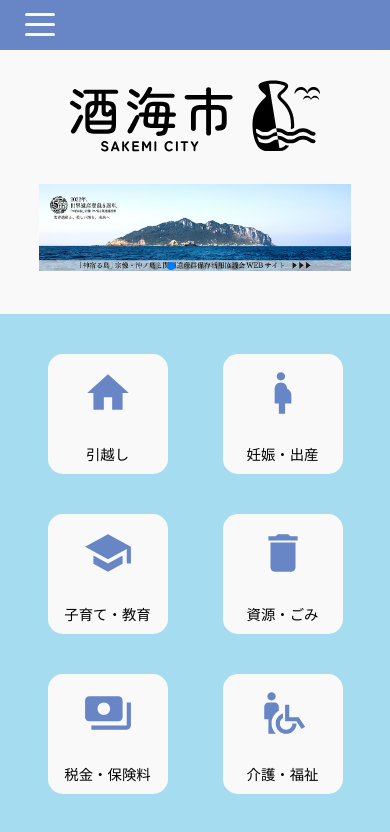
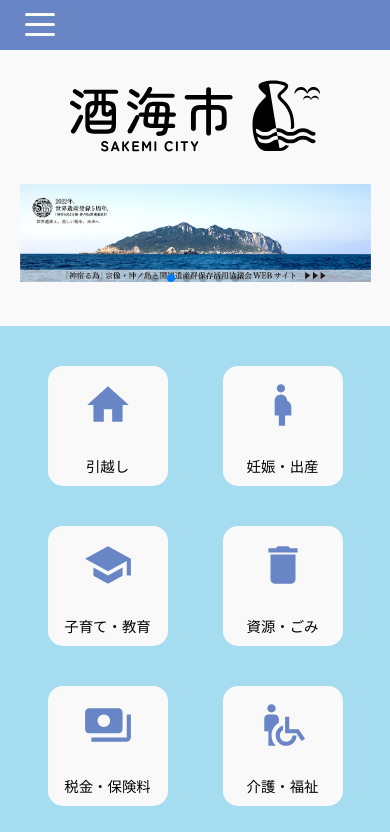
Before and after one commit to SatooRu65536/sakemi-city, a Next.js app: page / in a window 390 px wide. Shown: the top 832 px of the page. Built offline with nearby package versions, Linux system fonts and the light colour scheme.

Commit message:
:art: フッターを中央揃えにした close #5

```diff
--- a/pages/index.tsx
+++ b/pages/index.tsx
@@ -46,6 +46,7 @@ export default function Home() {
         <Swiper
           className={styles.swiper}
           slidesPerView={1}
+          spaceBetween={30}
           pagination={{
             clickable: true,
           }}
--- a/styles/Home.module.scss
+++ b/styles/Home.module.scss
@@ -1,5 +1,10 @@
 .swiper {
   width: 80%;
+  max-width: 1200px;
+
+  @media (max-width: 600px) {
+    width: 90%;
+  }
 }
 
 .life_serch {
--- a/styles/components/footer.module.scss
+++ b/styles/components/footer.module.scss
@@ -21,16 +21,18 @@
         }
 
         .detail_container {
+            margin-left: 15px;
+            @media (max-width: 600px) {
+                margin-left: 0;
+            }
 
             .cityhall_name {
-                margin-left: 15px;
                 font-weight: bold;
                 font-size: 1.1rem;
                 color: var(--color-font-3);
             }
 
             .cityhall_details {
-                padding-left: 20px;
 
                 p {
                     color: var(--color-font-3);
```
